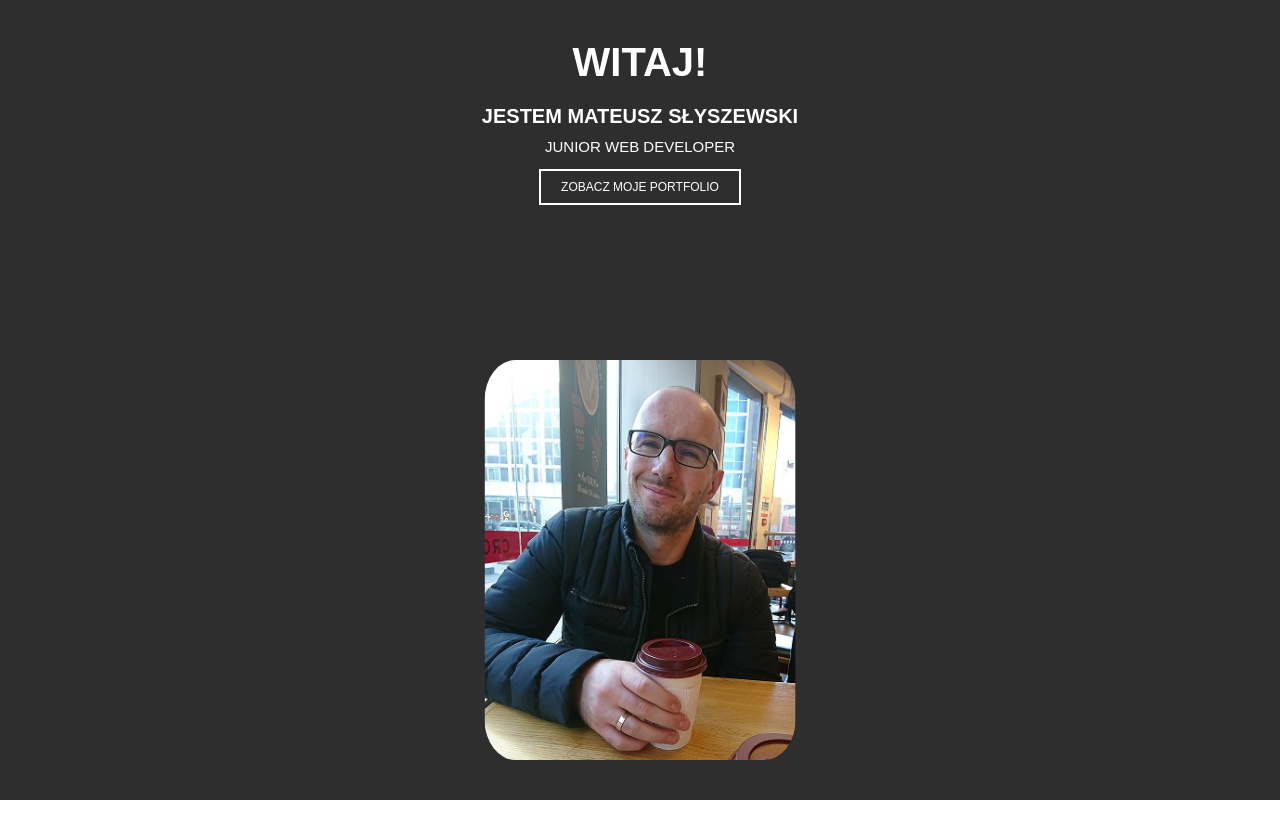
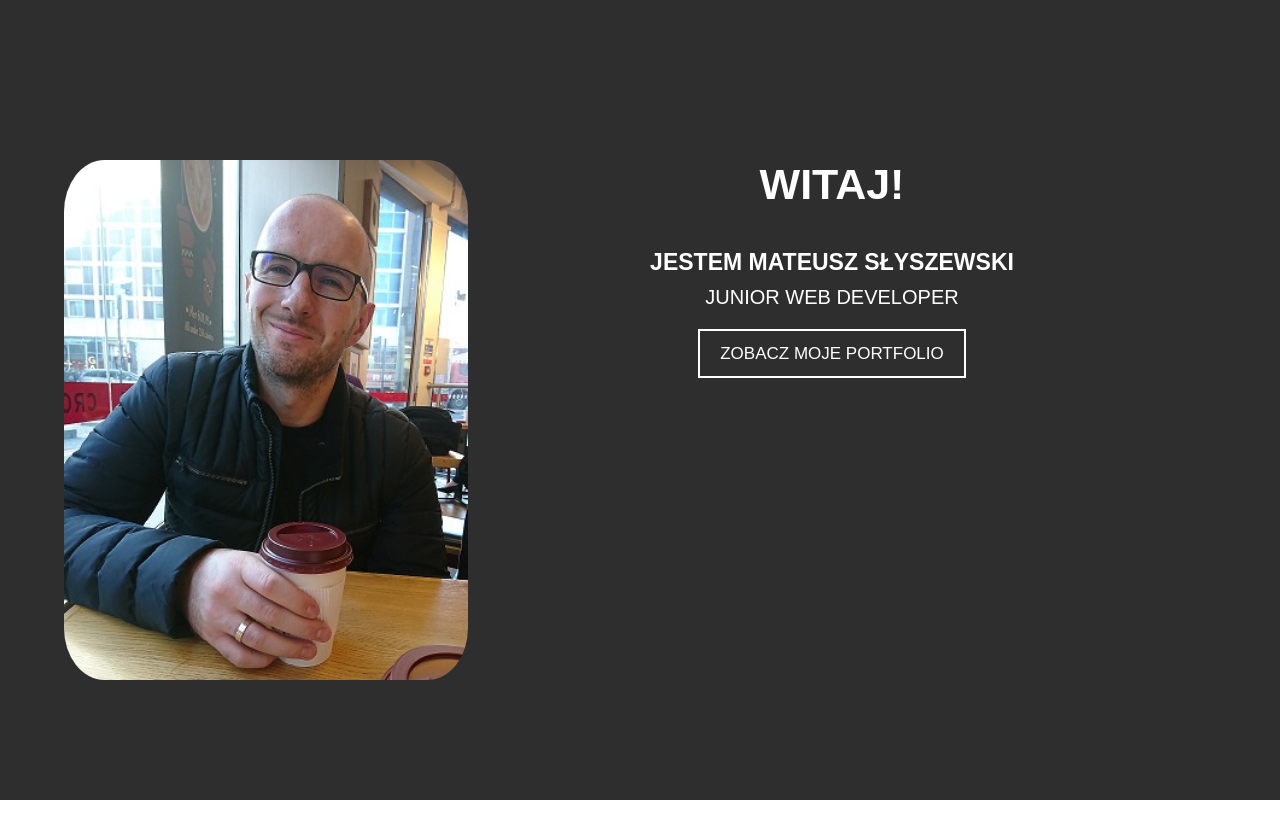
Before and after one commit to slych87/Portfolio-Mateusz, a plain HTML site: page index.html in a window 1280 px wide. Shown: the top 838 px of the page. After the commit the page ends 800 px from the top, so only its background shows below. Drawn offline with Linux system fonts and the light colour scheme.

Commit message:
work on @media

```diff
--- a/style/style.css
+++ b/style/style.css
@@ -25,14 +25,11 @@ header img {
     border-radius: 10%;
 }
 
-header .welcome{
+header div.welcome{
     position: absolute;
     top: 5%;
     left: 5%;
     right:5%;
-}
-
-header div {
     text-align: center;
     font-family: 'Siera Condense', sans-serif;
     font-weight: bold;
@@ -64,6 +61,84 @@ header button{
     border: 2px solid white;
 }
 
+@media(orientation: portrait) and (min-width: 360px){
+    header div.welcome{
+        top: 10%;
+    }
+    button {
+        margin-top: 30px;
+    }
+}
+
+@media (orientation: portrait) and (min-width: 411px){
+
+    header p{
+        font-size: 43px;
+    }
+
+    header h1{
+        font-size: 23px;
+    }
+
+    header h2{
+        font-size: 20px;
+    }
+
+    header button{
+        font-size: 17px;
+        line-height: 45px;
+    }
+}
+
+@media(orientation: landscape){
+    header img{
+        height: 55%;
+        transform: translate(0);
+        top: 25%;
+        left: 5%;
+    }
+
+    header div.welcome{
+        top: 20%;
+        left: 35%;
+        right: 5%;
+    }
+
+    header h1 {
+        margin-top: 40px;
+    }
+    button {
+        margin-top: 20px;
+    }
+}
+
+@media (orientation: landscape) and (min-width: 640px){
+    header img{
+        height: 65%;
+        top: 20%;
+        left: 5%;
+    }
+}
+
+@media (orientation: landscape) and (min-width: 731px){
+    header p{
+        font-size: 43px;
+    }
+
+    header h1{
+        font-size: 23px;
+    }
+
+    header h2{
+        font-size: 20px;
+    }
+
+    header button{
+        font-size: 17px;
+        line-height: 45px;
+    }
+}
+}
 
 section {
     min-height: 100vh;
```
